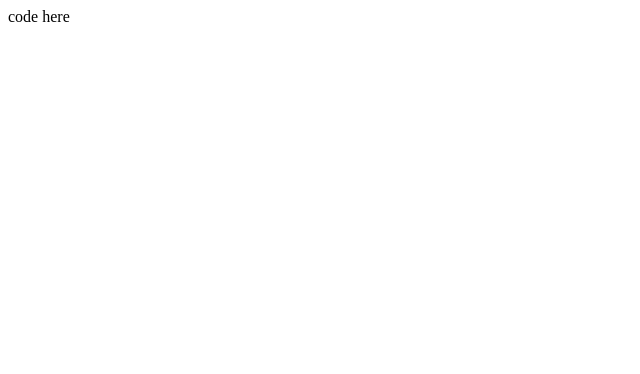
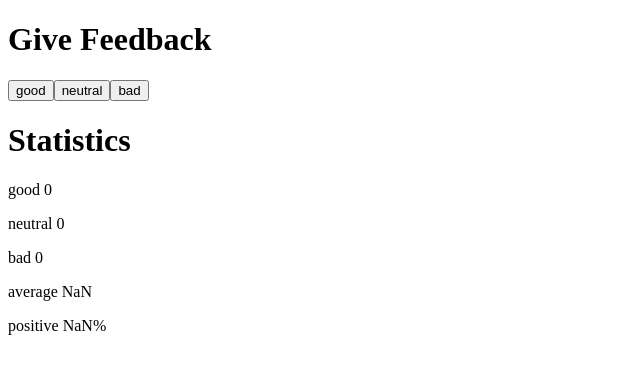
Before and after one commit to agathanatasha/fullStackOpen2019, a React (Create React App) app in the folder part1/unicafe/: page / in a window 1280 px wide. Shown: the top 374 px of the page, without its empty margins (0-640 px from the left). Built offline with nearby package versions, Linux system fonts and the light colour scheme; the HTML template or start-up script is replaced by a standard one.

Commit message:
completed 1.7

```diff
--- a/part1/unicafe/src/App.js
+++ b/part1/unicafe/src/App.js
@@ -5,10 +5,22 @@
   const [good, setGood] = useState(0)
   const [neutral, setNeutral] = useState(0)
   const [bad, setBad] = useState(0)
+  const totalClick = good + neutral + bad
+  const average = (good - bad)/totalClick
+  const positivePercentage = good/totalClick * 100
 
   return (
     <div>
-      code here
+      <h1>Give Feedback</h1>
+        <button onClick={() => setGood(good + 1)}>good</button>
+        <button onClick={() => setNeutral(neutral + 1)}>neutral</button>
+        <button onClick={() => setBad(bad + 1)}>bad</button>
+      <h1>Statistics</h1>
+        <p>good {good}</p>
+        <p>neutral {neutral}</p>
+        <p>bad {bad}</p>
+        <p>average {average}</p>
+        <p>positive {positivePercentage}%</p>
     </div>
   )
 }
```
